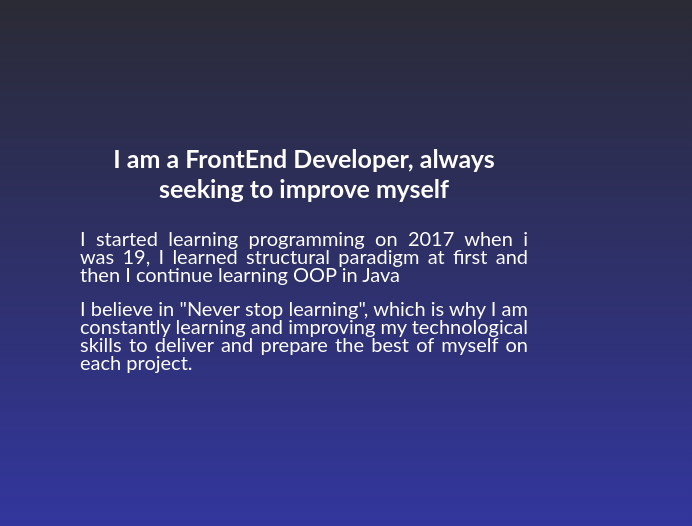
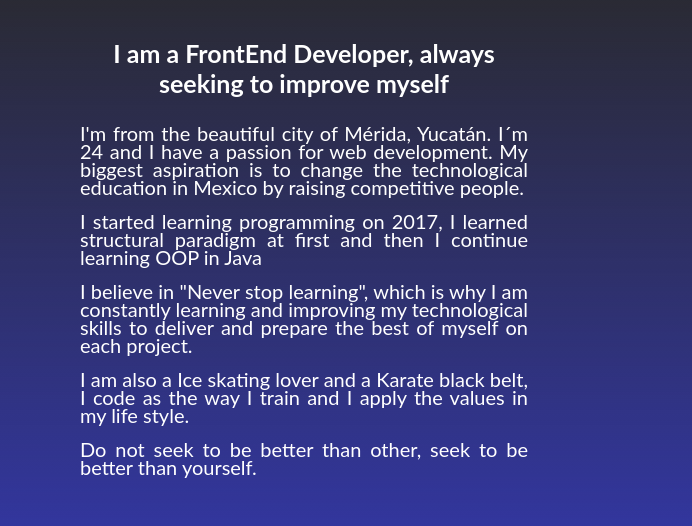
Before and after one commit to SpidySamurai/portfolio-mk1, a website built with webpack: page public/index.html in a window 1280 px wide. Shown: the part 824-1350 px from the top of the page, 588-1280 px from the left. Built offline with nearby package versions, Linux system fonts and the light colour scheme; files whose address does not match are found by name.

Commit message:
Fixing link:css styles to hashed

```diff
--- a/public/index.html
+++ b/public/index.html
@@ -4,7 +4,6 @@
     <meta charset="UTF-8" />
     <meta http-equiv="X-UA-Compatible" content="IE=edge" />
     <meta name="viewport" content="width=device-width, initial-scale=1.0" />
-    <link rel="stylesheet" href="index.css" />
     <meta name="description" content="This is my personal website and portfolio, the purpose of it is show the world my project and capacities as a FrontEnd Developer.">
     <title>Javier's FrontEnd portfolio</title>
   </head>
@@ -92,14 +91,18 @@
         <h2 class="about__title">About me</h2>
         <div class="about__content">
           <img
-            src="./assets/images/photos/profile_image.jpg"
+            src="./assets/images/photos/profile_image.jpeg"
             alt="javier's photo"
             class="about__content__img"
           />
           <div class="about__content__description">
             <h3>I am a FrontEnd Developer, always seeking to improve myself</h3>
             <p>
-              I started learning programming on 2017 when i was 19, I learned
+              I'm from the beautiful city of Mérida, Yucatán. I´m 24 and I have a passion
+              for web development. My biggest aspiration is to change the technological education in Mexico by raising competitive people.
+            </p>
+            <p>
+              I started learning programming on 2017, I learned
               structural paradigm at first and then I continue learning OOP in
               Java
             </p>
@@ -107,6 +110,13 @@
               I believe in "Never stop learning", which is why I am constantly
               learning and improving my technological skills to deliver and
               prepare the best of myself on each project.
+            </p>
+            <p>
+              I am also a Ice skating lover and a  Karate black belt,
+              I code as the way I train and I apply the values in my life style.
+            </p>
+            <p>
+              Do not seek to be better than other, seek to be better than yourself.
             </p>
           </div>
         </div>
```
